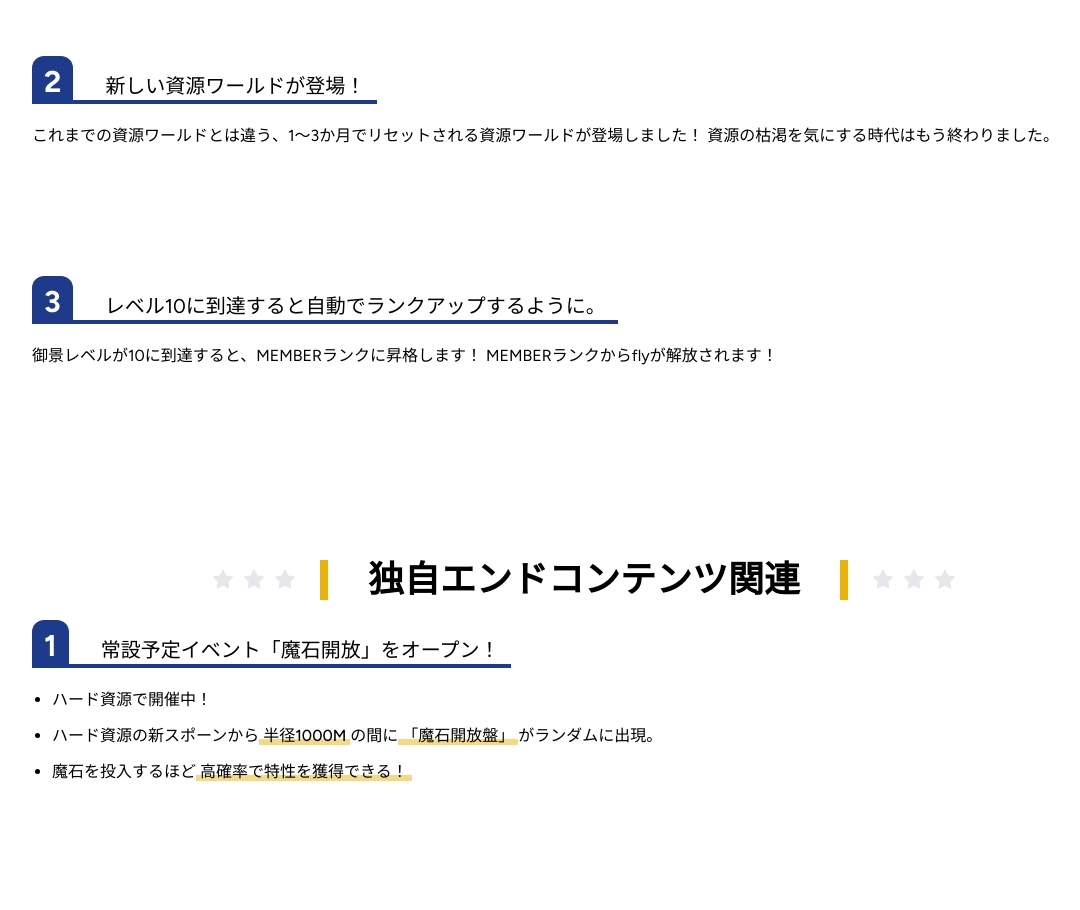
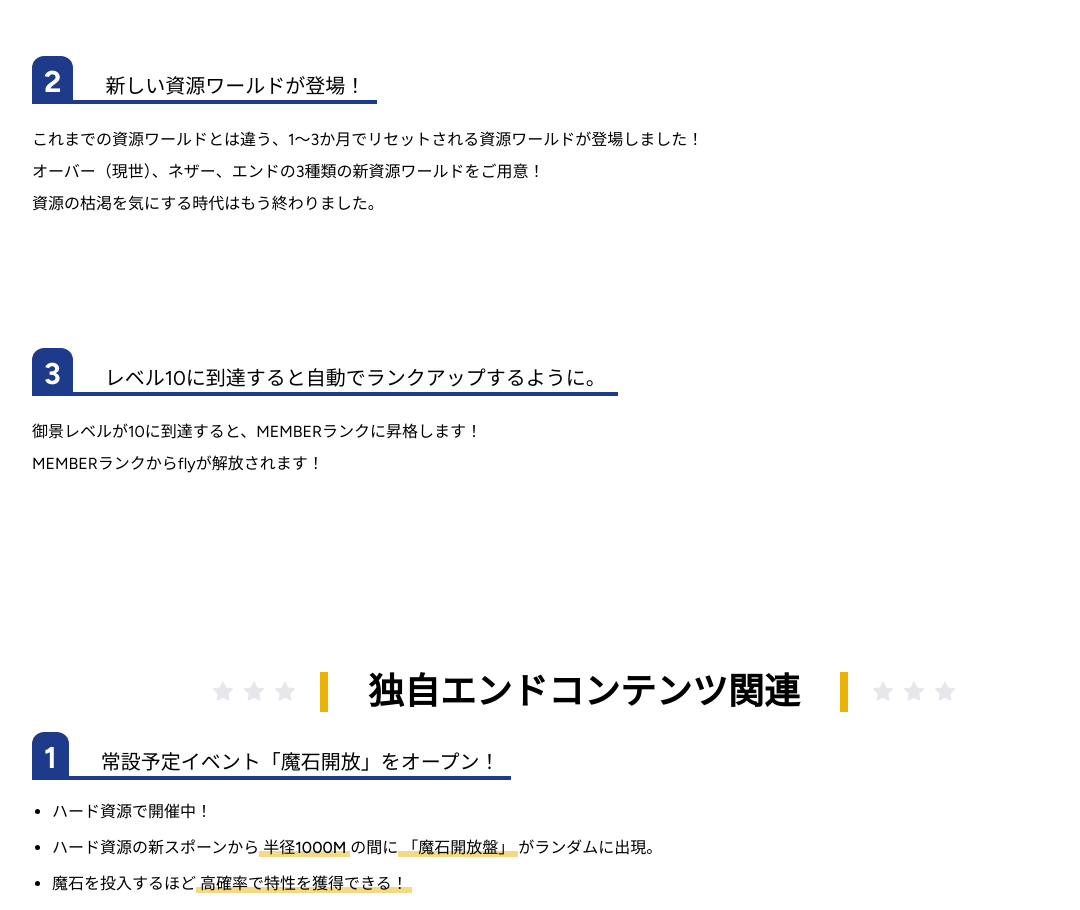
Before and after one commit to Mikage-Server/website, a Next.js app: page /news/spring-update-2024 in a window 1280 px wide. Shown: the part 940-1850 px from the top of the page, without its empty margins (96-1176 px from the left). Built offline with nearby package versions, Linux system fonts and the light colour scheme; no server answers.

Commit message:
Add: 新資源の説明を具体的に

```diff
--- a/app/(main)/news/spring-update-2024/Primary.tsx
+++ b/app/(main)/news/spring-update-2024/Primary.tsx
@@ -28,8 +28,15 @@ export default function Primary() {
           />
 
           <div>
-            これまでの資源ワールドとは違う、1～3か月でリセットされる資源ワールドが登場しました！
-            資源の枯渇を気にする時代はもう終わりました。
+            <p>
+              これまでの資源ワールドとは違う、1～3か月でリセットされる資源ワールドが登場しました！
+            </p>
+            <p>
+              オーバー（現世）、ネザー、エンドの3種類の新資源ワールドをご用意！
+            </p>
+            <p>
+              資源の枯渇を気にする時代はもう終わりました。
+            </p>
           </div>
         </div>
 
@@ -40,8 +47,10 @@ export default function Primary() {
           />
 
           <div>
-            御景レベルが10に到達すると、MEMBERランクに昇格します！
-            MEMBERランクからflyが解放されます！
+            <p>
+              御景レベルが10に到達すると、MEMBERランクに昇格します！
+            </p>
+            <p>MEMBERランクからflyが解放されます！</p>
           </div>
         </div>
       </article>
```
